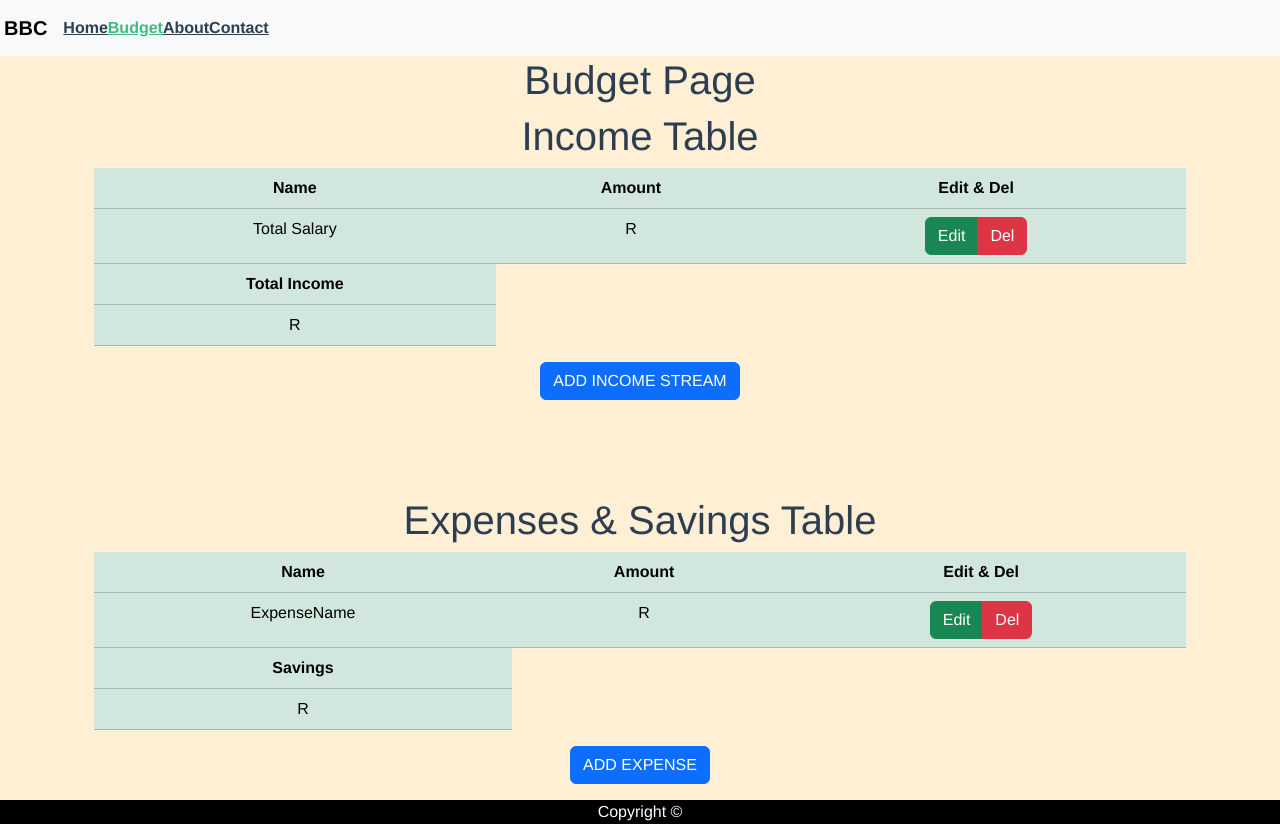
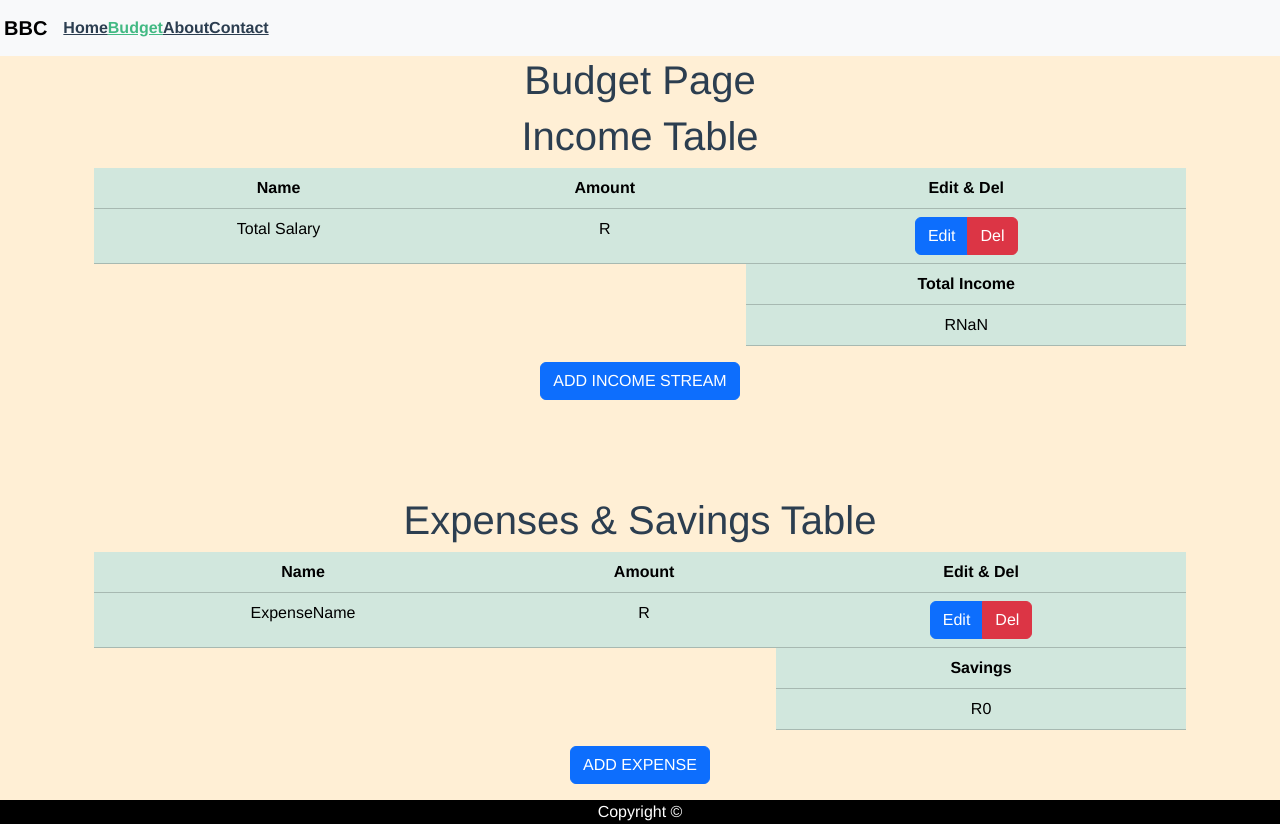
Before and after one commit to 17mkhmke/budgetprototype, a Vue app: page /budget in a window 1280 px wide. Built offline with nearby package versions, Linux system fonts and the light colour scheme.

Commit message:
finished most of the income table functionality

```diff
--- a/src/components/ExpensesTable.vue
+++ b/src/components/ExpensesTable.vue
@@ -16,17 +16,46 @@
 
                     <td>R</td>
                     <td><div class="btn-group">
-                        <button class="btn btn-success">Edit</button>
+                     <!-- Button trigger modal -->
+<button type="button" class="btn btn-primary" data-bs-toggle="modal" data-bs-target="#editExpenseModal">
+  Edit
+</button>
+
+<!-- Modal -->
+<div class="modal fade" id="editExpenseModal" tabindex="-1" aria-labelledby="exampleModalLabel" aria-hidden="true">
+  <div class="modal-dialog">
+    <div class="modal-content">
+      <div class="modal-header">
+        <h1 class="modal-title fs-5" id="exampleModalLabel">Edit This Expense:</h1>
+        <button type="button" class="btn-close" data-bs-dismiss="modal" aria-label="Close"></button>
+      </div>
+      <div class="modal-body">
+        <input class="form-control text-center newIncomeName" type="text" placeholder="New Name" required>
+
+        <input class="form-control text-center newIncomeAmount" type="number" placeholder="New Amount" required>
+
+      </div>
+      <div class="modal-footer">
+        <button type="button" class="btn btn-secondary" data-bs-dismiss="modal">Close</button>
+        <button type="button" class="btn btn-primary" data-bs-dismiss="modal">Save changes</button>
+      </div>
+    </div>
+  </div>
+</div>
                         <button class="btn btn-danger">Del</button>
                     </div></td>
                 </tr>
             </tbody>
             <tfoot>
               <tr>
+                <th class="bg-transparent border-0"></th>
+                <th class="bg-transparent border-0"></th>
                 <th>Savings</th>
               </tr>
               <tr>
-                <td>R</td>
+                <td class="bg-transparent border-0"></td>
+                <td class="bg-transparent border-0"></td>
+                <td>R{{ totalSavings }}</td>
               </tr>
             </tfoot>
         </table>
@@ -63,6 +92,14 @@
 
 <script>
 export default{
-    name: 'ExpenseTable'
+    name: 'ExpenseTable',
+    data: function(){
+      return{
+        userExpense:[],
+        totalExpenses:0,
+        totalSavings:0
+      }
+
+    }
 }
 </script>
--- a/src/components/IncomeTable.vue
+++ b/src/components/IncomeTable.vue
@@ -14,18 +14,47 @@
                     <td>{{ income.name }}</td>
                     <td>R{{ income.amount }}</td>
                     <td><div class="btn-group">
-                        <button class="btn btn-success">Edit</button>
-                        <button class="btn btn-danger">Del</button>
+                        <!-- Button trigger modal -->
+<button type="button" class="btn btn-primary" data-bs-toggle="modal" data-bs-target="#editModal">
+  Edit
+</button>
+
+<!-- Modal -->
+<div class="modal fade" id="editModal" tabindex="-1" aria-labelledby="exampleModalLabel" aria-hidden="true">
+  <div class="modal-dialog">
+    <div class="modal-content">
+      <div class="modal-header">
+        <h1 class="modal-title fs-5" id="exampleModalLabel">Edit This Income:</h1>
+        <button type="button" class="btn-close" data-bs-dismiss="modal" aria-label="Close"></button>
+      </div>
+      <div class="modal-body">
+        <input class="form-control text-center newIncomeName" type="text" placeholder="New Name" required>
+
+        <input class="form-control text-center newIncomeAmount" type="number" placeholder="New Amount" required>
+
+      </div>
+      <div class="modal-footer">
+        <button type="button" class="btn btn-secondary" data-bs-dismiss="modal">Close</button>
+        <button type="button" class="btn btn-primary" data-bs-dismiss="modal">Save changes</button>
+      </div>
+    </div>
+  </div>
+</div>
+                        <button class="btn btn-danger" v-on:click="removeIncome(income)">Del</button>
                     </div>
                   </td>
                 </tr>
             </tbody>
             <tfoot>
               <tr>
+                <th class="bg-transparent border-0"></th>
+                <th class="bg-transparent border-0"></th>
                 <th>Total Income</th>
               </tr>
               <tr>
-                <td>R</td>
+                <td class="bg-transparent border-0"></td>
+                <td class="bg-transparent border-0"></td>
+                <td>R{{ totalIncome }}</td>
               </tr>
             </tfoot>
         </table>
@@ -43,16 +72,19 @@
         <button type="button" class="btn-close" data-bs-dismiss="modal" aria-label="Close"></button>
       </div>
       <div class="modal-body">
-        <input class="form-control text-center newIncomeName" type="text" placeholder="Income Name">
-        <input class="form-control text-center newIncomeAmount" type="number" placeholder="Income Amount">
+        <input class="form-control text-center newIncomeName" type="text" placeholder="Income Name" required>
+
+        <input class="form-control text-center newIncomeAmount" type="number" placeholder="Income Amount" required>
+
       </div>
       <div class="modal-footer">
         <button type="button" class="btn btn-secondary" data-bs-dismiss="modal">Close</button>
-        <button type="button" class="btn btn-primary" v-on:click="addIncome">Save changes</button>
+        <button type="button" class="btn btn-primary" data-bs-dismiss="modal" v-on:click="addIncome">Save changes</button>
       </div>
     </div>
   </div>
 </div>
+
     </div>
 </template>
 
@@ -65,28 +97,26 @@ export default{
       userIncome:[{
         name: 'Total Salary',
         amount: JSON.parse(localStorage.getItem('userIncome'))
-      }]
+      }],
+      totalIncome:parseInt(JSON.parse(localStorage.getItem('userIncome')))
       }},
-      function(){
-        let userTotalIncome=[]
-        this.userIncome.forEach(item => {
-        userTotalIncome.push(item.amount)
-        })
-        return{
-          userTotalIncome
-        }
-      },
     methods:{
       addIncome(){
-        // userIncome.push({
-        //   name: document.querySelector('.newIncomeName'),
-        //   amount: document.querySelector('.newIncomeAmount')
-        // });
-        // localStorage.setItem('userIncome', JSON.stringify(this.userIncome))
-        console.log(this.userTotalIncome)
+        let newName=document.querySelector('.newIncomeName').value
+        let newAmount=document.querySelector('.newIncomeAmount').value
+        this.totalIncome+=parseInt(newAmount)
+        this.userIncome.push({
+          name: newName,
+          amount: newAmount
+        })
+        document.querySelector('.newIncomeName').value=''
+        document.querySelector('.newIncomeAmount').value=''
+      },
+      removeIncome(income){
+        this.totalIncome=this.totalIncome-parseInt(income.amount)
+        this.userIncome.splice(this.userIncome.indexOf(income),1)
       }
     }
-
 }
 </script>
 
```
